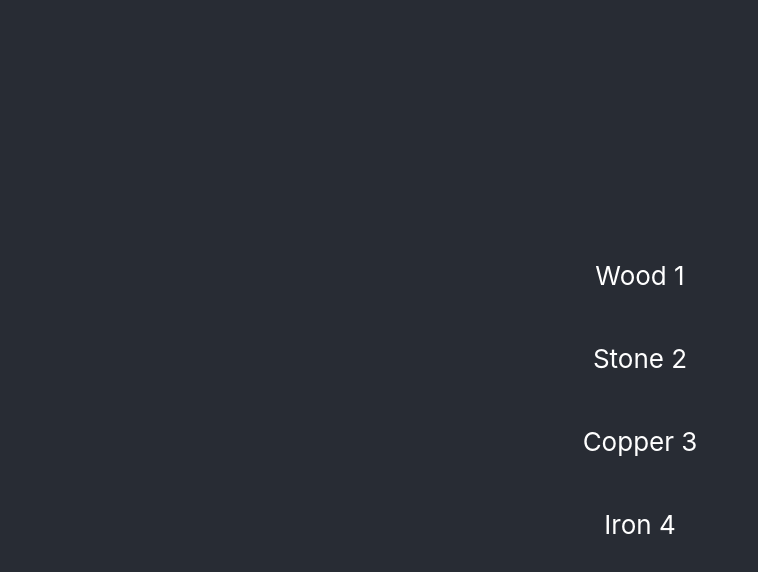
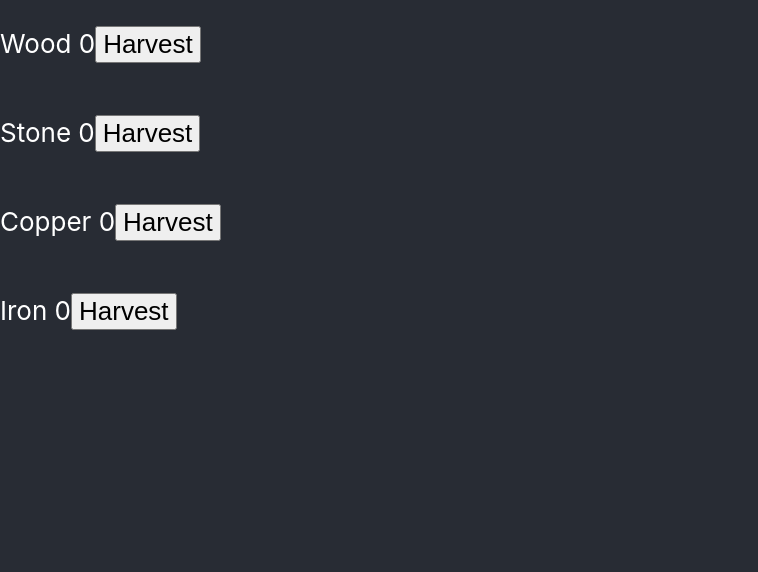
Before and after one commit to michael-k-goff/civulator, a React (Vite) app: page / in a window 1280 px wide. Shown: the top 572 px of the page, without its empty margins (0-758 px from the left). Built offline with nearby package versions, Linux system fonts and the light colour scheme.

Commit message:
Added mining buttons

```diff
--- a/src/App.css
+++ b/src/App.css
@@ -1,5 +1,5 @@
 .App {
-  text-align: center;
+  text-align: left;
 }
 
 .App-logo {
@@ -18,8 +18,8 @@
   min-height: 100vh;
   display: flex;
   flex-direction: column;
-  align-items: center;
-  justify-content: center;
+  align-items: left;
+  justify-content: left;
   font-size: calc(10px + 2vmin);
   color: white;
 }
--- a/src/App.tsx
+++ b/src/App.tsx
@@ -1,4 +1,4 @@
-import React, { useState } from 'react'
+import React, { Component, MouseEvent, useState } from 'react'
 import './App.css'
 
 interface Resource{
@@ -13,10 +13,10 @@ type TypeExample = {
 
 let gameData: {[resource: string]: Resource[]} = {
   "resources": [
-    {resource_name: "Wood", quantity:1},
-    {resource_name: "Stone", quantity:2},
-    {resource_name: "Copper", quantity:3},
-    {resource_name: "Iron", quantity:4}
+    {resource_name: "Wood", quantity:0},
+    {resource_name: "Stone", quantity:0},
+    {resource_name: "Copper", quantity:0},
+    {resource_name: "Iron", quantity:0}
   ]
 };
 
@@ -29,10 +29,36 @@ let ResourceDisplay = (resource: any) => {
   )
 }
 
-let TSResourceDisplay = ({ resource }: { resource: Resource }) => {
+interface ButtonParams {
+  message: string,
+  resource: Resource,
+  frameCount: any,
+  setFrameCount: any
+}
+
+export class Button extends Component <ButtonParams> {
+  handleClick(event: MouseEvent) {
+    event.preventDefault();
+    //alert(event.currentTarget.tagName); // alerts BUTTON
+  }
+
+  render() {
+    return <button onClick={(event: MouseEvent)=>{
+      //this.handleClick(event);
+      event.preventDefault();
+      this.props.resource.quantity += 1;
+      this.props.setFrameCount(this.props.frameCount+1);
+    }}>
+      {this.props.message}
+    </button>
+  }
+}
+
+let TSResourceDisplay = ({ resource, frameCount, setFrameCount }: { resource: Resource, frameCount:any, setFrameCount:any }) => {
   return (
     <p>
       {resource.resource_name} {resource.quantity}
+      <Button message="Harvest" resource={resource} frameCount={frameCount} setFrameCount={setFrameCount}/>
     </p>
   )
 }
@@ -44,7 +70,7 @@ function App() {
     <div className="App">
       <header className="App-header">
         {gameData.resources.map(r => {
-          return <TSResourceDisplay resource={r} key={r["resource_name"]} />
+          return <TSResourceDisplay resource={r} frameCount={frameCount} setFrameCount={setFrameCount} key={r["resource_name"]} />
         }
 
         )}
```
